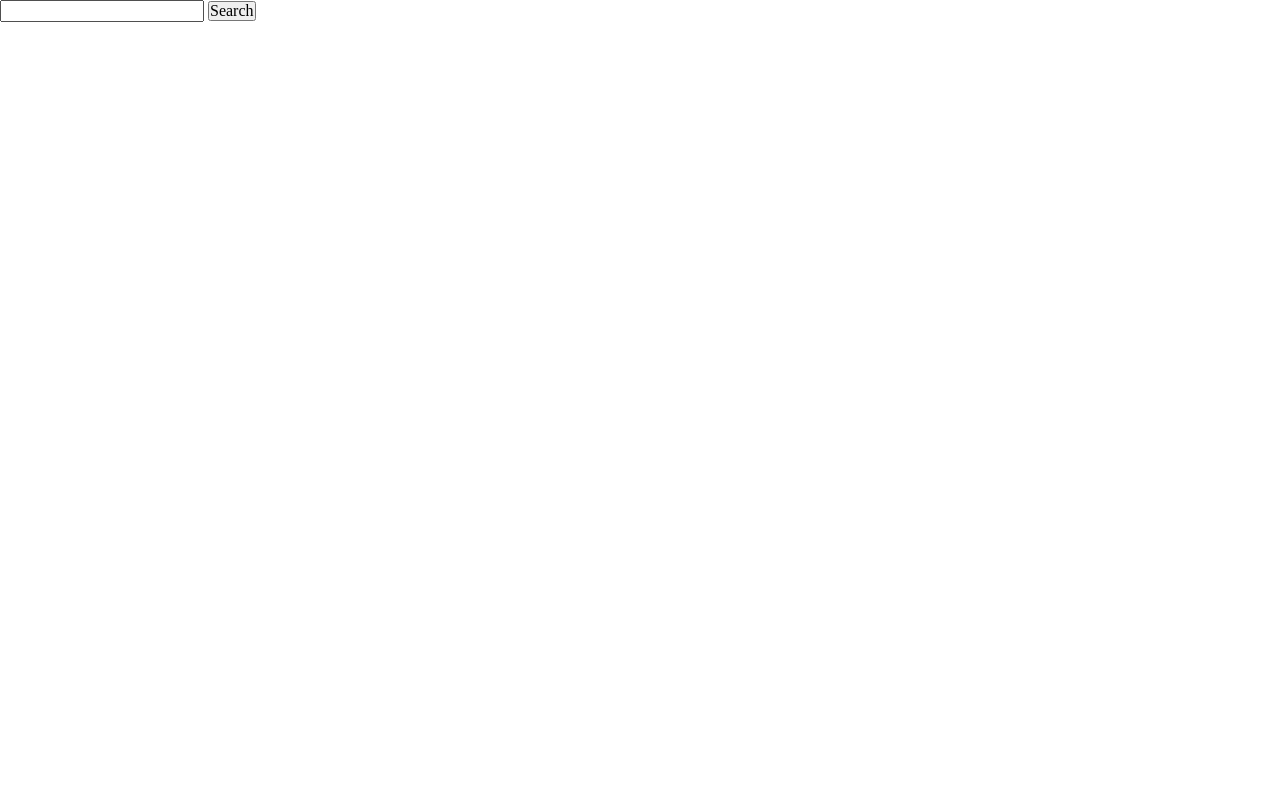
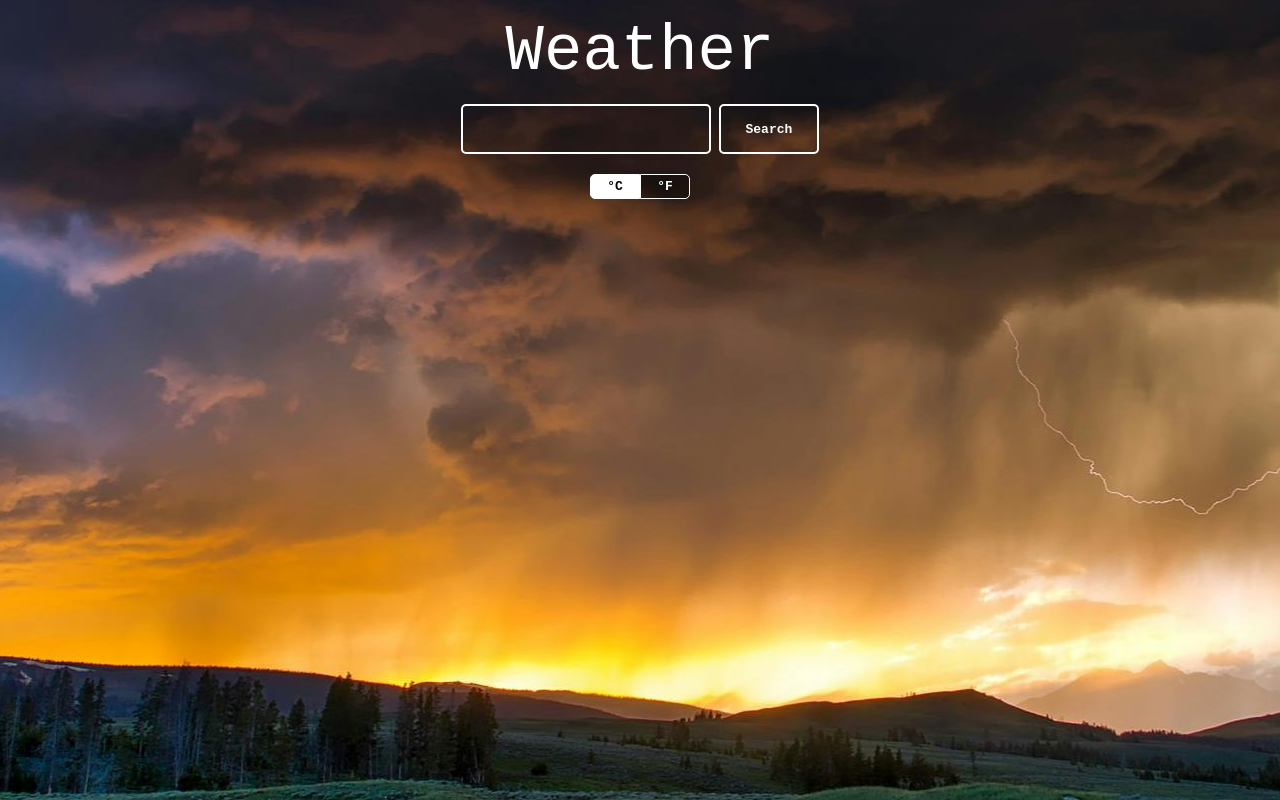
Before and after one commit to MarkR-Dev/weather, a website built with webpack: page src/index.html in a window 1280 px wide. Built offline with nearby package versions, Linux system fonts and the light colour scheme.

Commit message:
Add static html elements and styling

```diff
--- a/src/css/style.css
+++ b/src/css/style.css
@@ -0,0 +1,87 @@
+body {
+  background-image: url('../assets/background.jpg');
+  width: 100vw;
+  height: 100vh;
+  background-position: center;
+  font-family: monospace;
+}
+
+#title {
+  color: white;
+  font-size: 4rem;
+  text-align: center;
+  padding: 20px 0px;
+}
+
+#search-container {
+  display: flex;
+  justify-content: center;
+  height: 50px;
+}
+
+#search-input {
+  background-color: transparent;
+  border: 2px solid white;
+  height: 100%;
+  width: 250px;
+  color: white;
+  border-radius: 5px;
+  padding: 0px 15px;
+  font-weight: bold;
+}
+
+#search-input:focus-visible {
+  outline: none;
+}
+
+#search-submit {
+  height: 100%;
+  color: white;
+  background-color: transparent;
+  border: 2px solid white;
+  border-radius: 5px;
+  width: 100px;
+  font-weight: bold;
+}
+
+#temp-control-container {
+  padding: 20px 0px;
+  display: flex;
+  justify-content: center;
+  align-items: center;
+}
+
+#temp-control {
+  display: flex;
+  justify-content: center;
+  align-items: center;
+  font-weight: bold;
+}
+#temp-control:hover {
+  cursor: pointer;
+}
+
+#temp-control > * {
+  border: 1px solid white;
+  width: 50px;
+  height: 25px;
+  color: white;
+  display: flex;
+  align-items: center;
+  justify-content: center;
+  background-color: rgba(0, 0, 0, 0.3);
+}
+
+.cel {
+  border-top-left-radius: 5px;
+  border-bottom-left-radius: 5px;
+}
+.far {
+  border-top-right-radius: 5px;
+  border-bottom-right-radius: 5px;
+}
+
+#temp-control > *.active {
+  background-color: white;
+  color: black;
+}
--- a/src/index.html
+++ b/src/index.html
@@ -6,7 +6,22 @@
     <title>Weather</title>
   </head>
   <body>
-    <input type="text" />
-    <button>Search</button>
+    <h1 id="title">Weather</h1>
+
+    <div id="search-container">
+      <form action="#" id="search-form">
+        <input type="text" id="search-input" autocomplete="off" />
+        <button id="search-submit">Search</button>
+      </form>
+    </div>
+
+    <div id="temp-control-container">
+      <div id="temp-control">
+        <div class="cel active">&deg;C</div>
+        <div class="far">&deg;F</div>
+      </div>
+    </div>
+
+    <div id="weather-display"></div>
   </body>
 </html>
--- a/src/scripts/index.js
+++ b/src/scripts/index.js
@@ -5,7 +5,19 @@ import { fetchWeatherData } from './api';
 
 const btn = document.querySelector('button');
 const input = document.querySelector('input');
+const temps = document.querySelectorAll('#temp-control > *');
+const tempsControl = document.querySelector('#temp-control');
+
+function toggleTemp(event) {
+  temps.forEach((temp) => {
+    console.log();
+    temp.classList.remove('active');
+  });
+  event.target.classList.add('active');
+}
 
 btn.addEventListener('click', () => {
   fetchWeatherData(input.value);
 });
+
+tempsControl.addEventListener('click', toggleTemp);
```
Also changed, not shown: README.md, src/assets/background.jpg (added).
